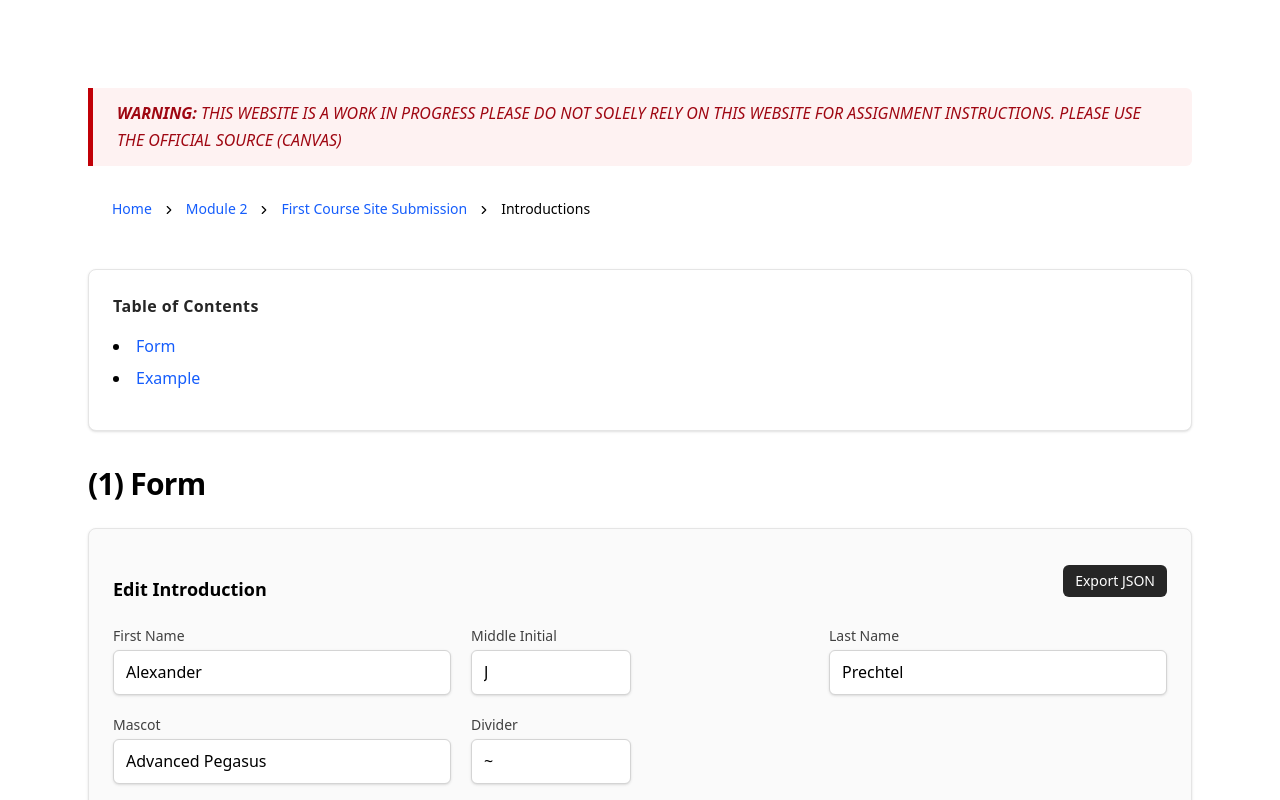
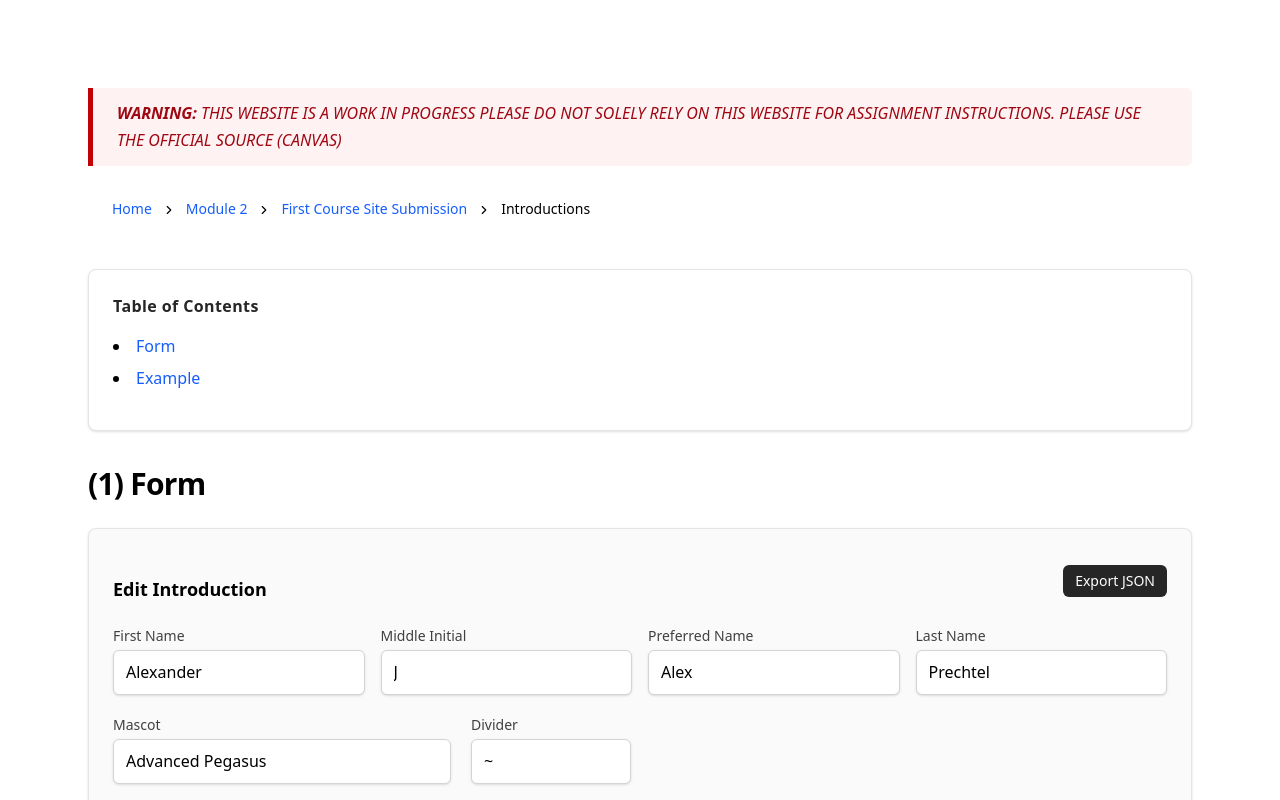
Before and after one commit to alexandernc0043/instructions, a Next.js app: page /module-2/first-course-site-submission/introductions in a window 1280 px wide. Shown: the top 800 px of the page. Built offline with nearby package versions, Linux system fonts and the light colour scheme.

Commit message:
forgot a box

```diff
--- a/src/components/data/Introductions.tsx
+++ b/src/components/data/Introductions.tsx
@@ -127,7 +127,8 @@ export default function Introductions() {
                     </div>
 
                     <div className="grid grid-cols-1 sm:grid-cols-2 xl:grid-cols-3 gap-4 sm:gap-5">
-                        <div className="flex flex-col gap-1">
+                        <div className="col-span-full grid grid-cols-4 gap-4">
+                            <div className="flex flex-col gap-1 min-w-0">
                                 <label className="font-medium text-sm text-neutral-700" htmlFor="name">First Name</label>
                                 <input
                                     id="name"
@@ -138,9 +139,8 @@ export default function Introductions() {
                                     className="border border-neutral-300 rounded-md px-3 py-2 bg-white placeholder-neutral-400 shadow-sm focus:outline-none focus:ring-2 focus:ring-blue-500 focus:border-blue-500"
                                 />
                             </div>
-                        <div className="flex flex-col gap-1 sm:max-w-[10rem]">
-                            <label className="font-medium text-sm text-neutral-700" htmlFor="middle">Middle
-                                Initial</label>
+                            <div className="flex flex-col gap-1 min-w-0">
+                                <label className="font-medium text-sm text-neutral-700" htmlFor="middle">Middle Initial</label>
                                 <input
                                     id="middle"
                                     type="text"
@@ -150,7 +150,18 @@ export default function Introductions() {
                                     className="border border-neutral-300 rounded-md px-3 py-2 bg-white placeholder-neutral-400 shadow-sm focus:outline-none focus:ring-2 focus:ring-blue-500 focus:border-blue-500"
                                 />
                             </div>
-                        <div className="flex flex-col gap-1">
+                            <div className="flex flex-col gap-1 min-w-0">
+                                <label className="font-medium text-sm text-neutral-700" htmlFor="preferred">Preferred Name</label>
+                                <input
+                                    id="preferred"
+                                    type="text"
+                                    value={preferredName}
+                                    onChange={(e) => setPreferredName(e.target.value)}
+                                    placeholder="Your preferred name."
+                                    className="border border-neutral-300 rounded-md px-3 py-2 bg-white placeholder-neutral-400 shadow-sm focus:outline-none focus:ring-2 focus:ring-blue-500 focus:border-blue-500"
+                                />
+                            </div>
+                            <div className="flex flex-col gap-1 min-w-0">
                                 <label className="font-medium text-sm text-neutral-700" htmlFor="last">Last Name</label>
                                 <input
                                     id="last"
@@ -160,6 +171,7 @@ export default function Introductions() {
                                     placeholder="Your last name."
                                     className="border border-neutral-300 rounded-md px-3 py-2 bg-white placeholder-neutral-400 shadow-sm focus:outline-none focus:ring-2 focus:ring-blue-500 focus:border-blue-500"
                                 />
+                            </div>
                         </div>
                         <div className="flex flex-col gap-1">
                             <label className="font-medium text-sm text-neutral-700" htmlFor="mascot">Mascot</label>
```
Lines whose indentation alone changed are shown as unchanged.
